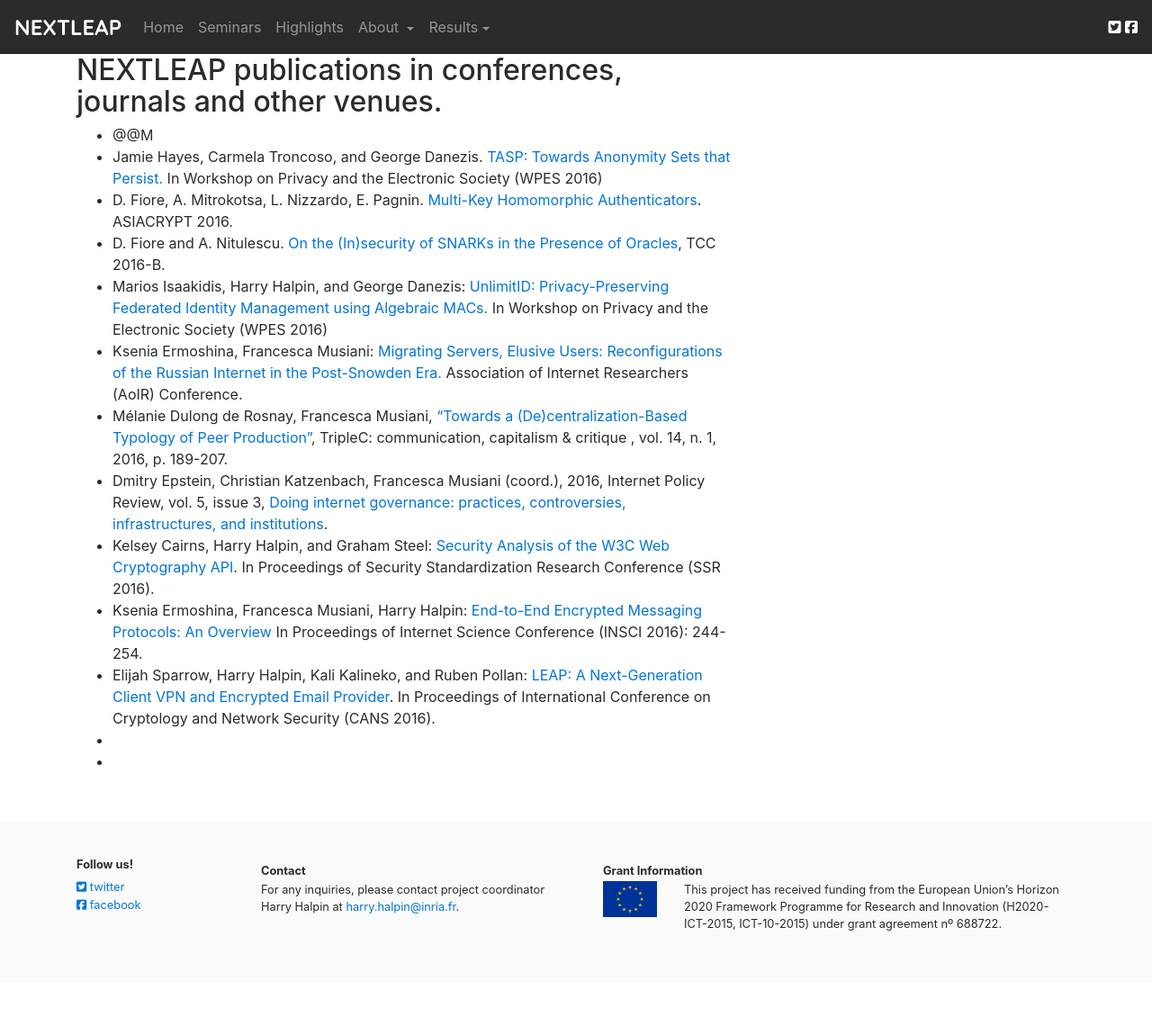
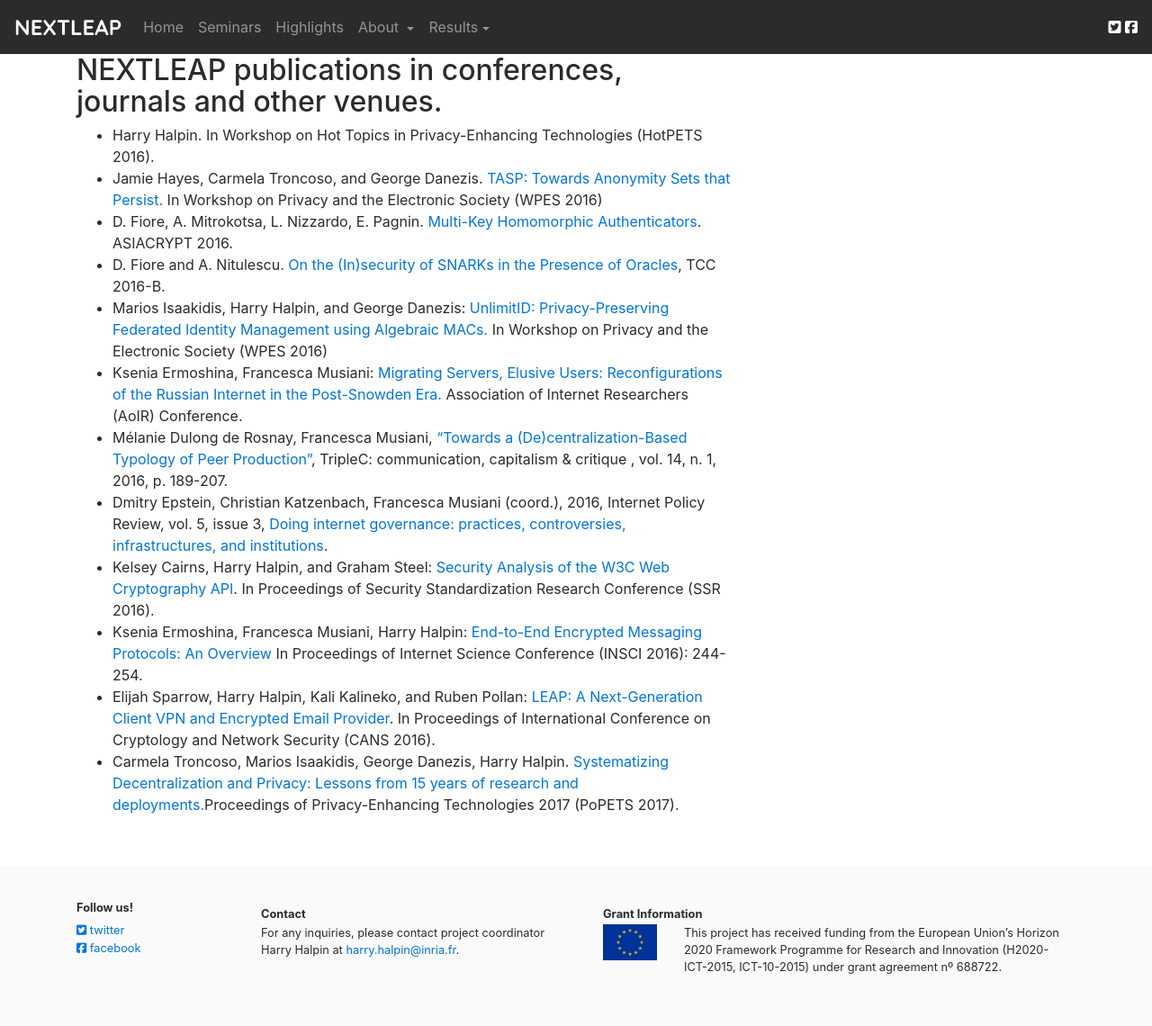
Before and after one commit to nextleap-project/nextleap-website, a Jekyll site: the page built from publications.html, in a window 1280 px wide. Shown: the whole page at 90% size. Built offline with Jekyll 4.4.1, drawn with Linux system fonts in a browser that asks for light colours; nearby versions of some CDN libraries; before the commit the page ends 1092 px from its top, so only the background shows below that.

```diff
--- a/publications.html
+++ b/publications.html
@@ -7,7 +7,7 @@
 
 <h2>NEXTLEAP publications in conferences, journals and other venues.</h2>
 <ul>
-        <li>@@M</a>
+  <li>Harry Halpin. <a href="https://hal.inria.fr/hal-01426848/document"> </a> In Workshop on Hot Topics in Privacy-Enhancing Technologies (HotPETS 2016).</li>
 	<li>Jamie Hayes, Carmela Troncoso, and George Danezis. <a href="http://discovery.ucl.ac.uk/1532684/1/TASP.pdf"> TASP: Towards Anonymity Sets that Persist.</a>  In Workshop on Privacy and the Electronic Society (WPES 2016)</li>
 	<li>D. Fiore, A. Mitrokotsa, L. Nizzardo, E. Pagnin.  <a href="https://eprint.iacr.org/2016/804.pdf">Multi-Key Homomorphic Authenticators</a>. ASIACRYPT 2016.</li>
 	<li>D. Fiore and A. Nitulescu.  <a href="https://hal.inria.fr/hal-01378013/document">On the (In)security of SNARKs in the Presence of Oracles</a>, TCC 2016-B.</li>
@@ -18,11 +18,8 @@
 	<li>Kelsey Cairns, Harry Halpin, and Graham Steel:  <a href="https://hal.inria.fr/hal-01426852/document">Security Analysis of the W3C Web Cryptography API</a>. In Proceedings of Security Standardization Research Conference (SSR 2016).</li>
 	<li>Ksenia Ermoshina, Francesca Musiani, Harry Halpin:  <a href="https://hal.inria.fr/hal-01426845/document">End-to-End Encrypted Messaging Protocols: An Overview</a> In Proceedings of Internet Science Conference (INSCI 2016): 244-254.</li>
 <li>Elijah Sparrow, Harry Halpin, Kali Kalineko, and Ruben Pollan: <a href="https://hal.inria.fr/hal-01426850/document">LEAP: A Next-Generation Client VPN and Encrypted Email Provider</a>. In Proceedings of International Conference on Cryptology and Network Security (CANS 2016).</li>
-<li>
+	<li>Carmela Troncoso, Marios Isaakidis, George Danezis, Harry Halpin. <a href="https://www.petsymposium.org/2017/papers/issue4/paper87-2017-4-source.pdf"> Systematizing Decentralization and Privacy: Lessons from 15 years of research and deployments.</a>Proceedings of Privacy-Enhancing Technologies 2017 (PoPETS 2017).</li>
 </li>
-<li>
-</li>
-
 </ul>
 </div>
 </div>
```
